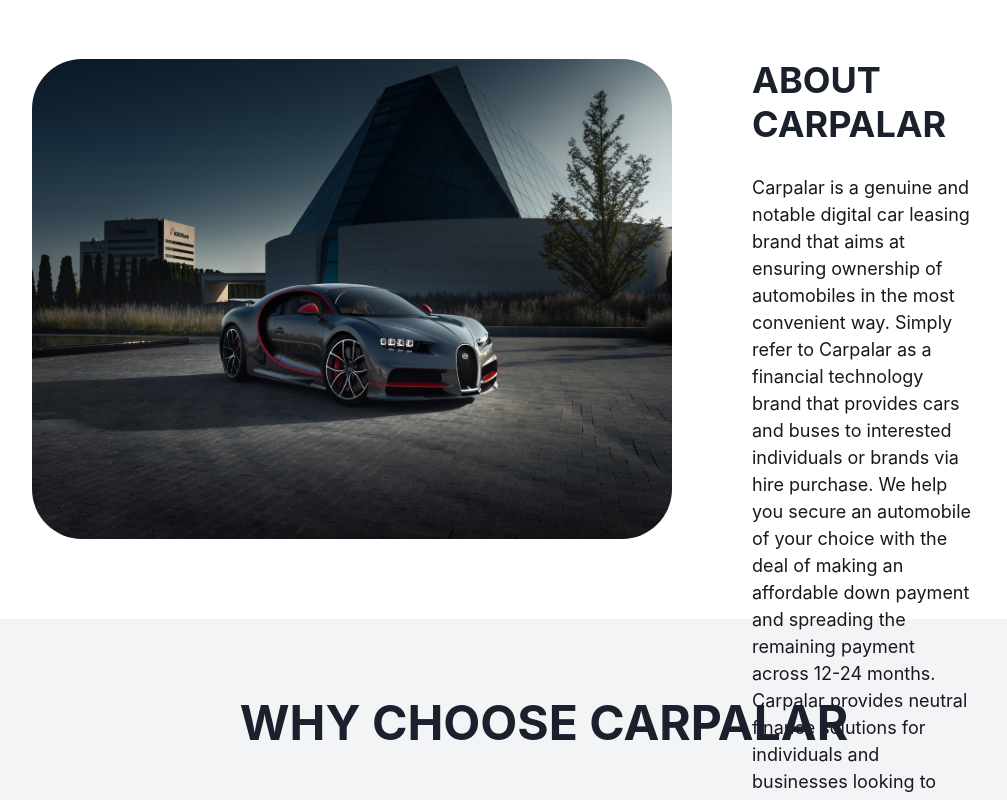
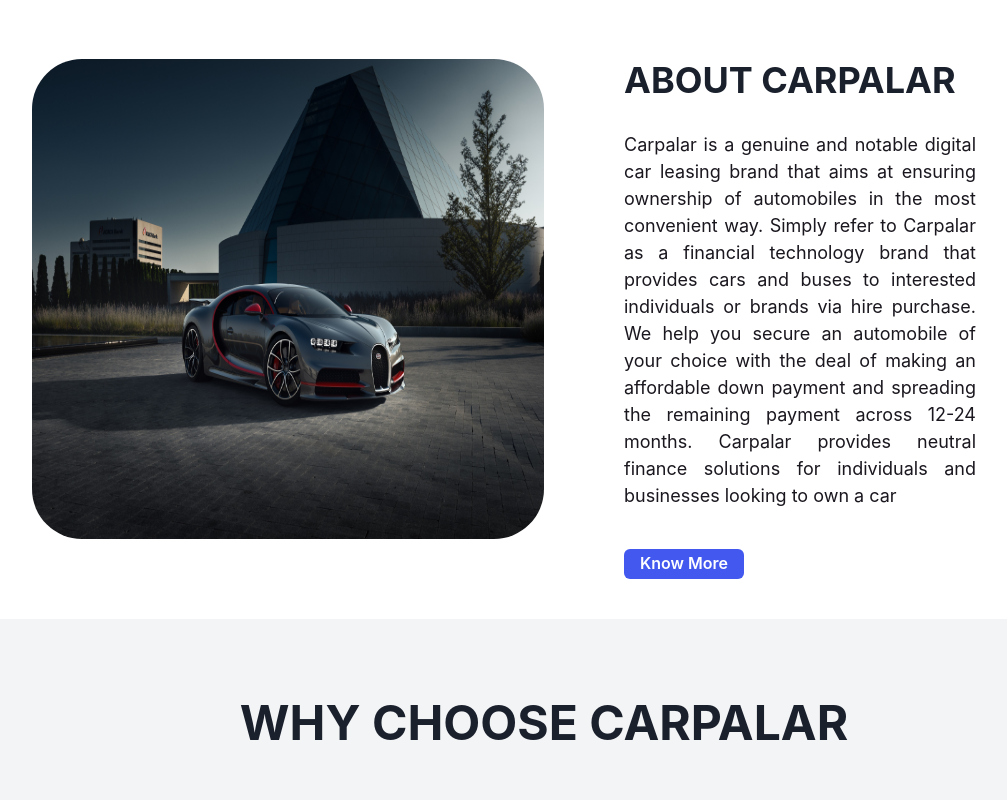
Before and after one commit to wajidkashoo14/carpalar, a Next.js app: page / in a window 1280 px wide. Shown: the part 4440-5240 px from the top of the page, without its empty margins (96-1103 px from the left). Built offline with nearby package versions, Linux system fonts and the light colour scheme; no server answers.

Commit message:
fixed bug

```diff
--- a/components/Layout/Aboutcarpalar.js
+++ b/components/Layout/Aboutcarpalar.js
@@ -21,7 +21,7 @@
           style={{ borderRadius: "50px" }}
           src="/homecar.jpg"
           h="30rem"
-					w="50vw"
+          w="40vw"
           //   layout="fixed"
         />
         <Flex flexDir="column" px="5rem">
@@ -29,17 +29,16 @@
             About Carpalar
           </Heading>
 
-					<Text textAlign="left" fontSize="lg" color="#1b171f">
-						Carpalar is a genuine and notable digital car leasing
-						brand that aims at ensuring ownership of automobiles in
-						the most convenient way. Simply refer to Carpalar as a
-						financial technology brand that provides cars and buses
-						to interested individuals or brands via hire purchase.
-						We help you secure an automobile of your choice with the
-						deal of making an affordable down payment and spreading
-						the remaining payment across 12-24 months. Carpalar
-						provides neutral finance solutions for individuals and
-						businesses looking to own a car
+          <Text textAlign="justify" fontSize="lg" color="#1b171f">
+            Carpalar is a genuine and notable digital car leasing brand that
+            aims at ensuring ownership of automobiles in the most convenient
+            way. Simply refer to Carpalar as a financial technology brand that
+            provides cars and buses to interested individuals or brands via hire
+            purchase. We help you secure an automobile of your choice with the
+            deal of making an affordable down payment and spreading the
+            remaining payment across 12-24 months. Carpalar provides neutral
+            finance solutions for individuals and businesses looking to own a
+            car
           </Text>
           <Button
             onClick={(e) => {
--- a/components/Layout/Description.js
+++ b/components/Layout/Description.js
@@ -20,6 +20,7 @@
       alignItems="flex-start"
       flexDirection="column"
       justifyContent="flex-start"
+      mb="10rem"
     >
       <Heading width="100vw" mb="10">
         Description
@@ -235,7 +236,7 @@
         </Flex>
       </Box>
 
-			<Box mt="5" mb="10rem">
+      {/* <Box mt="5" mb="10rem">
 				<Heading>Reviews</Heading>
 				<Flex
 					justifyContent="flex-start"
@@ -300,7 +301,7 @@
 				<Text my="3">
 					I like autumn in the seaon ans autumn in the symmer
 				</Text>
-			</Box>
+			</Box> */}
     </Container>
   );
 }
--- a/pages/applicationstatus.js
+++ b/pages/applicationstatus.js
@@ -1,7 +1,7 @@
 import { Container, Heading, Text, Image } from "@chakra-ui/react";
 import React from "react";
 
-function applicationstatus() {
+function Applicationstatus() {
   return (
     <Container
       minW="100vw"
@@ -21,4 +21,4 @@
   );
 }
 
-export default applicationstatus;
+export default Applicationstatus;
--- a/utils/axios.js
+++ b/utils/axios.js
@@ -1,13 +1,13 @@
 import axios from "axios";
 
 const axiosInstance = axios.create({
-	// baseURL: 'https://stark-scrubland-57145.herokuapp.com',
-	baseURL: "http://localhost:4000",
-	headers: {
-		"Content-Type": "application/json",
-		accept: "application/json",
-		"Access-Control-Allow-Origin": "*",
-	},
+  baseURL: "https://stark-scrubland-57145.herokuapp.com",
+  // baseURL: "http://localhost:4000",
+  headers: {
+    "Content-Type": "application/json",
+    accept: "application/json",
+    "Access-Control-Allow-Origin": "*",
+  },
 });
 
 export default axiosInstance;
```
Lines whose indentation alone changed are shown as unchanged.
